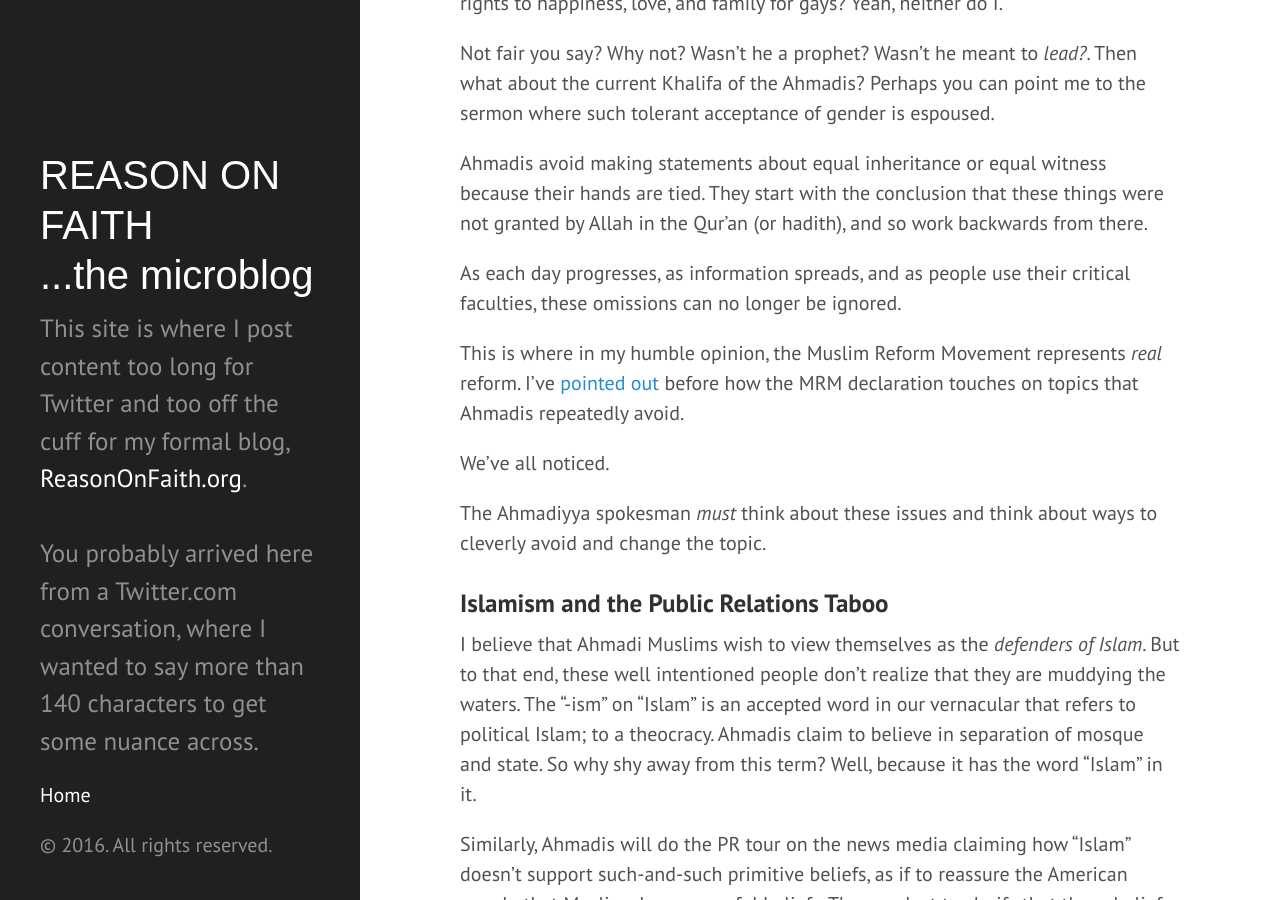
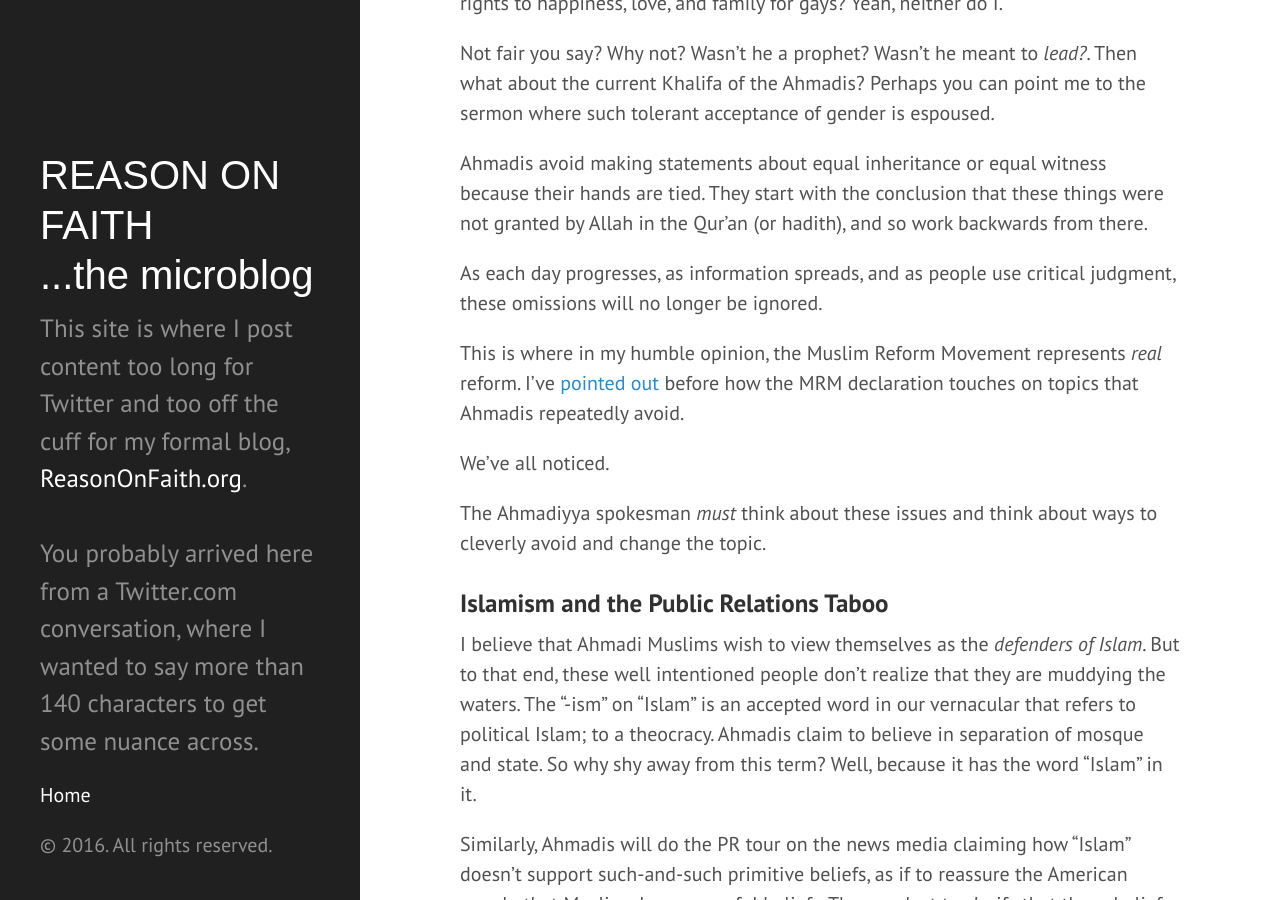
Before and after one commit to ReasonOnFaith/ReasonOnFaith.github.io, a Jekyll site: the page built from _posts/2016-03-29-the-mrm-and-the-true-islam-campaigns.markdown, in a window 1280 px wide and 900 px high, scrolled down 2575 px. Built offline with Jekyll 4.4.1, drawn with Linux system fonts in a browser that asks for light colours.

Commit message:
Post update: The MRM and the True Islam Campaigns

```diff
--- a/_posts/2016-03-29-the-mrm-and-the-true-islam-campaigns.markdown
+++ b/_posts/2016-03-29-the-mrm-and-the-true-islam-campaigns.markdown
@@ -49,7 +49,7 @@ Not fair you say? Why not? Wasn't he a prophet? Wasn't he meant to _lead?_. Then
 
 Ahmadis avoid making statements about equal inheritance or equal witness because their hands are tied. They start with the conclusion that these things were not granted by Allah in the Qur'an (or hadith), and so work backwards from there.
 
-As each day progresses, as information spreads, and as people use their critical faculties, these omissions can no longer be ignored.
+As each day progresses, as information spreads, and as people use critical judgment, these omissions will no longer be ignored.
 
 This is where in my humble opinion, the Muslim Reform Movement represents _real_ reform. I've [pointed out](https://twitter.com/ReasonOnFaith/status/713894927890059264) before how the MRM declaration touches on topics that Ahmadis repeatedly avoid.
 
```
